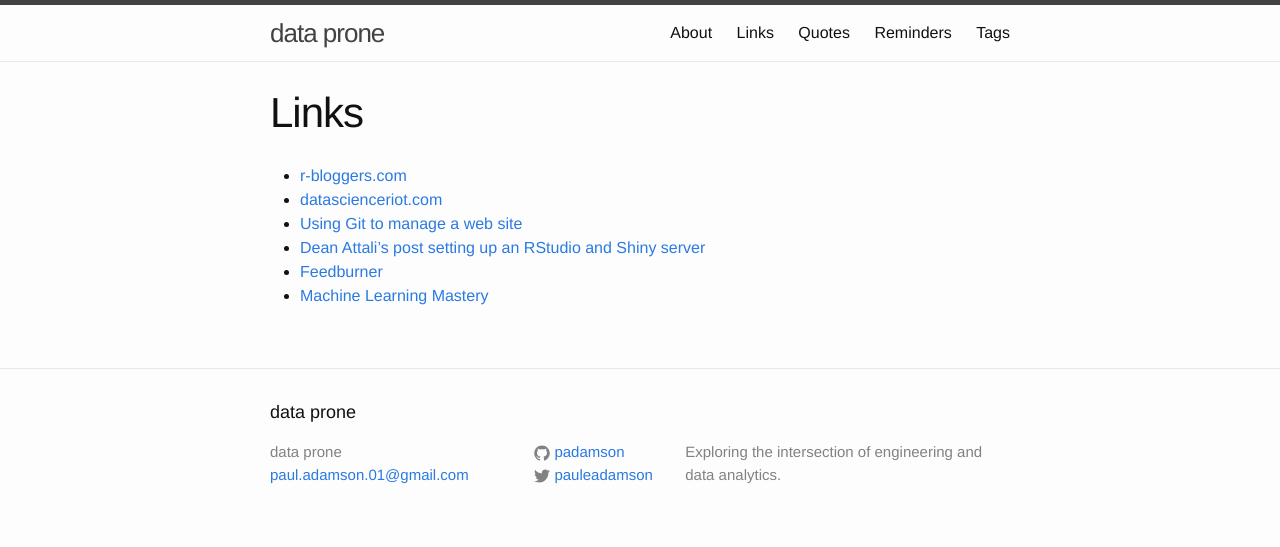
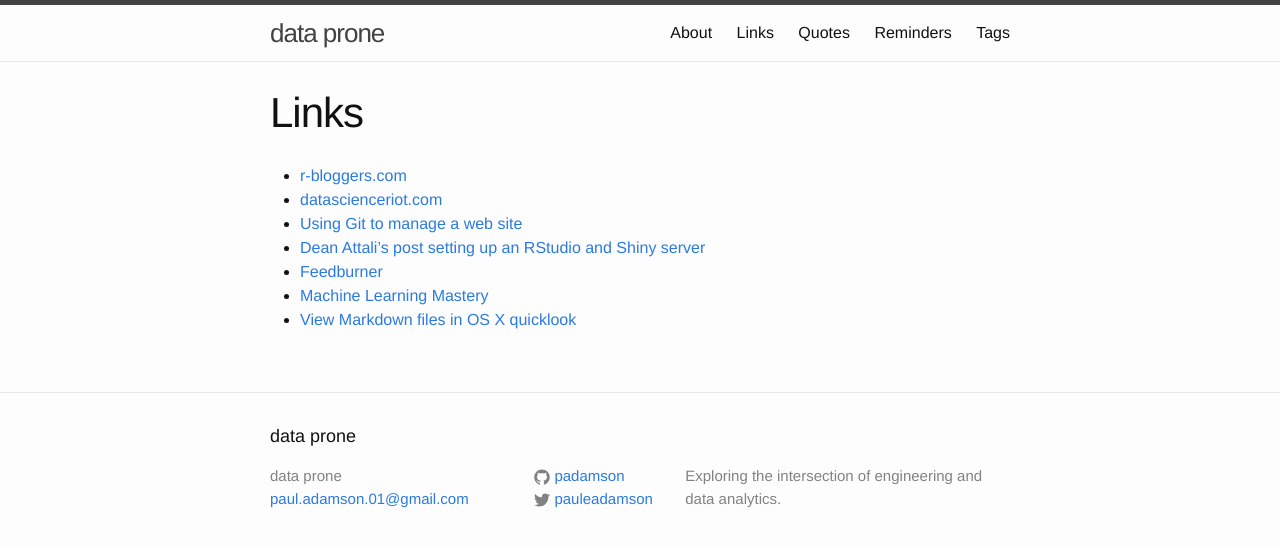
Before and after one commit to padamson/padamson.github.io, a Jekyll site: the page built from links.md, in a window 1280 px wide. Shown: the top 547 px of the page. Built offline with Jekyll 4.4.1, drawn with Linux system fonts in a browser that asks for light colours.

Commit message:
Updates README and adds link to QLMarkdown

```diff
--- a/links.md
+++ b/links.md
@@ -13,3 +13,4 @@ permalink: /links/
 server](http://deanattali.com/2015/05/09/setup-rstudio-shiny-server-digital-ocean/)
 + [Feedburner](http://feedburner.google.com)
 + [Machine Learning Mastery](http://machinelearningmastery.com/blog/)
++ [View Markdown files in OS X quicklook](https://github.com/toland/qlmarkdown/)
```
Also changed, not shown: README.md.
